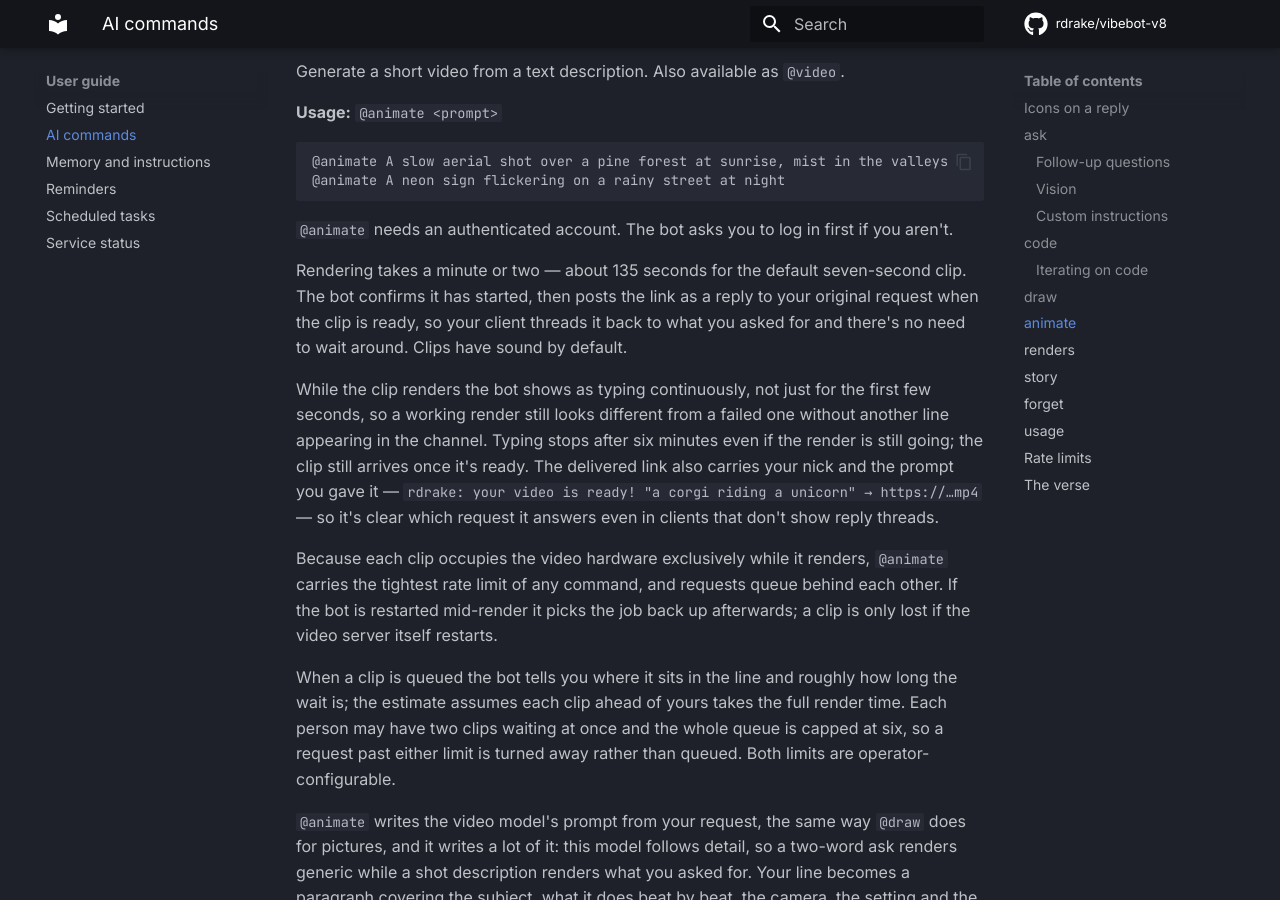
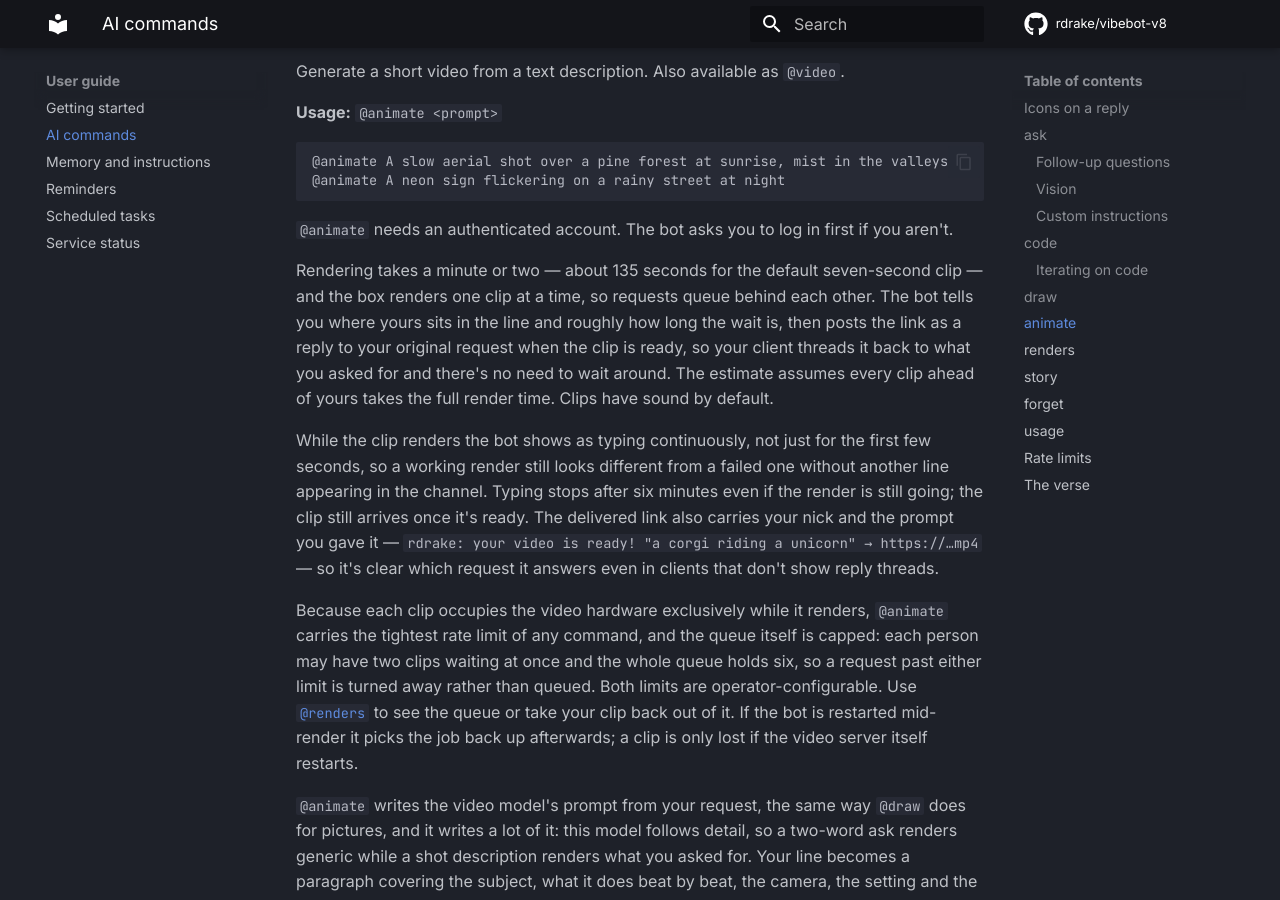
Before and after one commit to rdrake/vibebot-v8, an MkDocs documentation site: the page built from docs/guide/user/ai-commands.md, in a window 1280 px wide and 900 px high, scrolled down 2955 px. Built offline with MkDocs 1.6.1 and Material for MkDocs 9.7.7, drawn with Linux system fonts in a browser that asks for light colours; comment, search, counter and statistics services are not loaded; some of the changed text lies outside the part shown.

Commit message:
docs: fold the render queue, caps and @renders into the animate pages

````diff
--- a/docs/guide/user/ai-commands.md
+++ b/docs/guide/user/ai-commands.md
@@ -120,13 +120,11 @@ Generate a short video from a text description. Also available as `@video`.
 
 `@animate` needs an authenticated account. The bot asks you to log in first if you aren't.
 
-Rendering takes a minute or two — about 135 seconds for the default seven-second clip. The bot confirms it has started, then posts the link as a reply to your original request when the clip is ready, so your client threads it back to what you asked for and there's no need to wait around. Clips have sound by default.
+Rendering takes a minute or two — about 135 seconds for the default seven-second clip — and the box renders one clip at a time, so requests queue behind each other. The bot tells you where yours sits in the line and roughly how long the wait is, then posts the link as a reply to your original request when the clip is ready, so your client threads it back to what you asked for and there's no need to wait around. The estimate assumes every clip ahead of yours takes the full render time. Clips have sound by default.
 
 While the clip renders the bot shows as typing continuously, not just for the first few seconds, so a working render still looks different from a failed one without another line appearing in the channel. Typing stops after six minutes even if the render is still going; the clip still arrives once it's ready. The delivered link also carries your nick and the prompt you gave it — `rdrake: your video is ready! "a corgi riding a unicorn" → https://…mp4` — so it's clear which request it answers even in clients that don't show reply threads.
 
-Because each clip occupies the video hardware exclusively while it renders, `@animate` carries the tightest rate limit of any command, and requests queue behind each other. If the bot is restarted mid-render it picks the job back up afterwards; a clip is only lost if the video server itself restarts.
-
-When a clip is queued the bot tells you where it sits in the line and roughly how long the wait is; the estimate assumes each clip ahead of yours takes the full render time. Each person may have two clips waiting at once and the whole queue is capped at six, so a request past either limit is turned away rather than queued. Both limits are operator-configurable.
+Because each clip occupies the video hardware exclusively while it renders, `@animate` carries the tightest rate limit of any command, and the queue itself is capped: each person may have two clips waiting at once and the whole queue holds six, so a request past either limit is turned away rather than queued. Both limits are operator-configurable. Use [`@renders`](#renders) to see the queue or take your clip back out of it. If the bot is restarted mid-render it picks the job back up afterwards; a clip is only lost if the video server itself restarts.
 
 `@animate` writes the video model's prompt from your request, the same way `@draw` does for pictures, and it writes a lot of it: this model follows detail, so a two-word ask renders generic while a shot description renders what you asked for. Your line becomes a paragraph covering the subject, what it does beat by beat, the camera, the setting and the light — the shot you asked for, spelled out, not a different one. The video model has never heard of your cast, so a name on its own would render as words on screen: the bot keeps the name you wrote and adds a description of what that subject looks like beside it. In a channel with the verse enabled, that description comes from canon, so naming someone from the world gets you a clip of the actual character. Everything else you named — the people, the objects, the costumes — goes through as you wrote it, and the shot you asked for, the action, the camera move and the mood, is left alone.
 
@@ -158,7 +156,9 @@ Shows the video render queue and lets you take a clip back out of it.
 @renders clear
 ```
 
-`@renders` on its own lists every clip waiting to render, oldest first, with its id, who asked for it, how long ago and its place in the line. `@renders cancel <id>` drops one of your own clips; admins can drop anyone's. `@renders clear` empties the queue and is admin-only. Cancelling asks the video server to stop the job as well; if the server declines, the clip still finishes on the box but is never posted.
+`@renders` on its own lists every clip waiting to render, oldest first, with its id, who asked for it, how long ago and its place in the line, all on one line; a queue too long for one line ends with `+N more`. When nothing is waiting it says so. `@renders cancel <id>` drops one of your own clips; admins can drop anyone's. `@renders clear` empties the queue and is admin-only. Cancelling asks the video server to stop the job as well; if the server declines, the clip still finishes on the box but is never posted.
+
+`@renders` needs the same capability as `@animate`, so anyone who can queue a clip can see the queue.
 
 ---
 
````
Also changed, not shown: CHANGELOG.md (+1 -0 lines), README.md (+1 -0 lines), docs/guide/operator/configuration.md (+1 -1 lines), docs/guide/operator/rate-limiting-security.md (+2 -2 lines).
